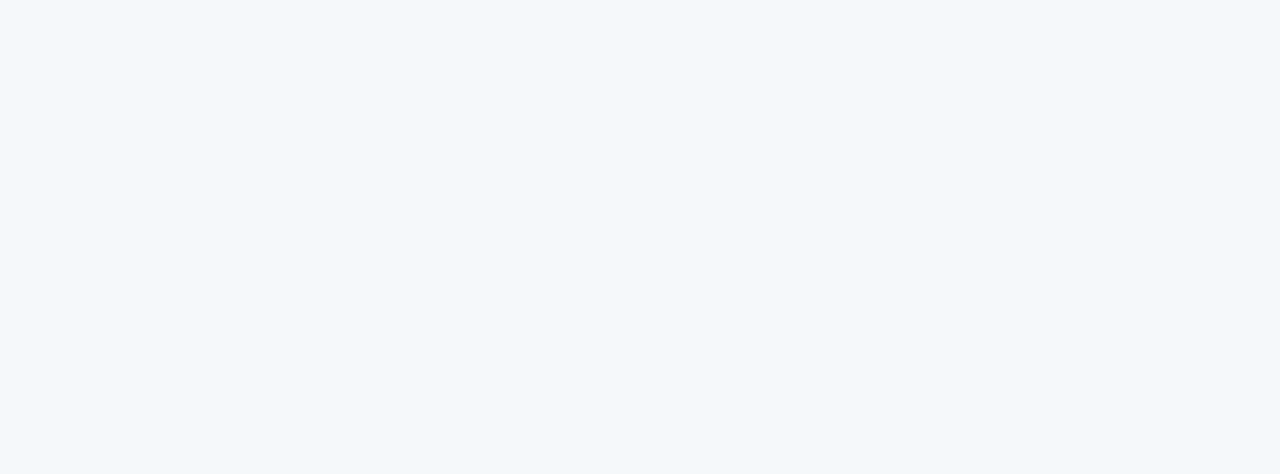
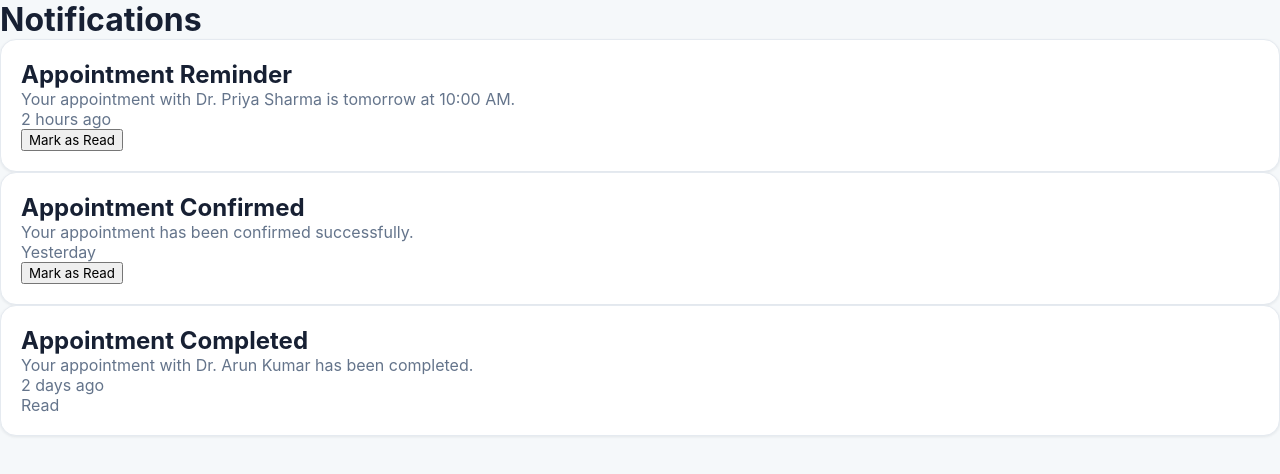
Before and after one commit to RAKSHA1120/MediBook, a React (Vite) app: page /notifications in a window 1280 px wide. Before the commit this address had no page. Shown: the top 474 px of the page. Built offline with nearby package versions, Linux system fonts and the light colour scheme.

Commit message:
feat: add notifications page

```diff
--- a/src/pages/Notifications.jsx
+++ b/src/pages/Notifications.jsx
@@ -0,0 +1,74 @@
+import { useState } from "react";
+import Card from "../components/Card";
+
+function Notifications() {
+    const [notifications, setNotifications] = useState([
+        {
+            id: 1,
+            title: "Appointment Reminder",
+            message: "Your appointment with Dr. Priya Sharma is tomorrow at 10:00 AM.",
+            time: "2 hours ago",
+            read: false
+        },
+        {
+            id: 2,
+            title: "Appointment Confirmed",
+            message: "Your appointment has been confirmed successfully.",
+            time: "Yesterday",
+            read: false
+        },
+        {
+            id: 3,
+            title: "Appointment Completed",
+            message: "Your appointment with Dr. Arun Kumar has been completed.",
+            time: "2 days ago",
+            read: true
+        }
+    ]);
+
+    const markAsRead = (id) => {
+        setNotifications(
+            notifications.map((notification) =>
+                notification.id === id
+                    ? { ...notification, read: true }
+                    : notification
+            )
+        );
+    };
+
+    return (
+        <div>
+            <h1>Notifications</h1>
+
+            {notifications.length === 0 ? (
+                <p>No notifications available.</p>
+            ) : (
+                notifications.map((notification) => (
+                    <Card key={notification.id}>
+                        <h2>{notification.title}</h2>
+
+                        <p>{notification.message}</p>
+
+                        <p>{notification.time}</p>
+
+                        {!notification.read && (
+                            <button
+                                onClick={() =>
+                                    markAsRead(notification.id)
+                                }
+                            >
+                                Mark as Read
+                            </button>
+                        )}
+
+                        {notification.read && (
+                            <p>Read</p>
+                        )}
+                    </Card>
+                ))
+            )}
+        </div>
+    );
+}
+
+export default Notifications;
--- a/src/routes/AppRoutes.jsx
+++ b/src/routes/AppRoutes.jsx
@@ -2,6 +2,7 @@ import { Routes, Route } from "react-router-dom";
 import MyAppointments from "../pages/MyAppointments";
 import AppointmentDetails from "../pages/AppointmentDetails";
 import PatientProfile from "../pages/PatientProfile";
+import Notifications from "../pages/Notifications";
 
 function AppRoutes() {
   return (
@@ -16,6 +17,10 @@ function AppRoutes() {
         path="/profile"
         element={<PatientProfile />}
       />
+      <Route
+        path="/notifications"
+        element={<Notifications />}
+      />
     </Routes>
   );
 }
```
